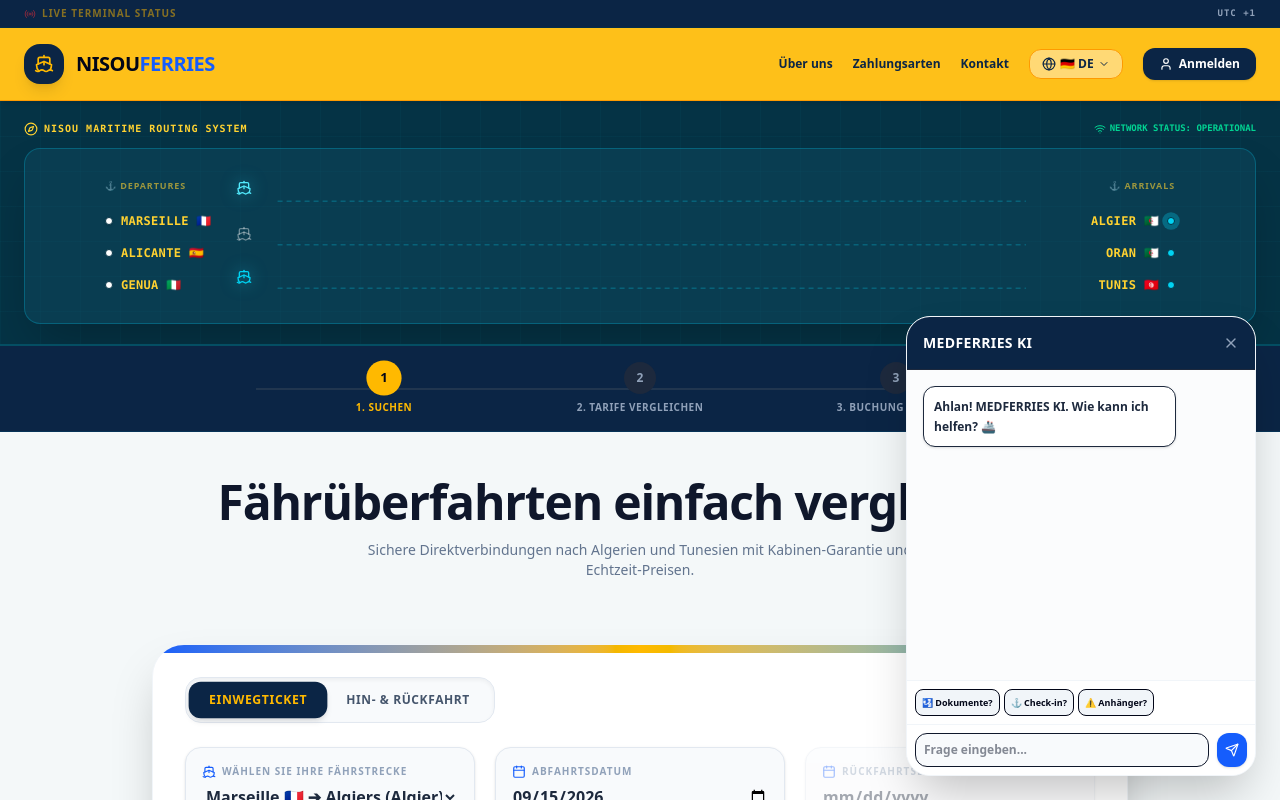
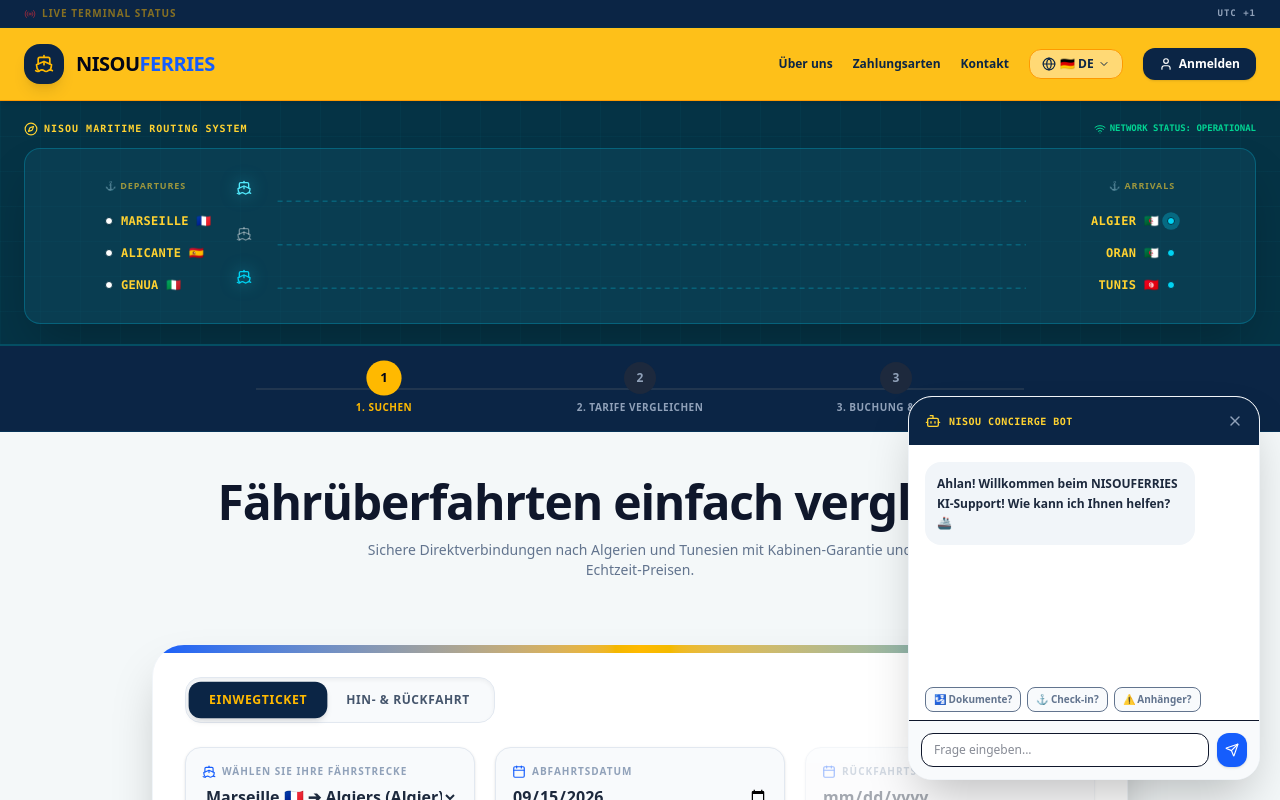
Before and after one commit to hamoudk088-creator/ferry-booking-frontend, a Next.js app: page / in a window 1280 px wide. Both pictures are taken after a click on the button 1226 px from the left and 731 px from the top of the page. Shown: the top 800 px of the page. Built offline with nearby package versions, Linux system fonts and the light colour scheme.

Commit message:
All-in-One Master-Upgrades abgeschlossen

```diff
--- a/app/AiChatbot.tsx
+++ b/app/AiChatbot.tsx
@@ -1,88 +1,78 @@
 "use client";
 
-import React, { useState, useEffect, useRef } from 'react';
-import { MessageSquareCode, Send, Bot, X } from 'lucide-react';
+import React, { useState } from 'react';
+import { MessageSquare, X, Send, Bot } from 'lucide-react';
 import { LOCALES } from './locales';
 
 export default function AiChatbot({ currentLang }: { currentLang: string }) {
+  const [isOpen, setIsOpen] = useState(false);
+  const [messages, setMessages] = useState<any[]>([
+    { id: 1, sender: 'bot', text: currentLang === 'AR' ? "مرحباً بك في الدعم الذكي لـ NISOUFERRIES! كيف يمكنني مساعدتك؟" : currentLang === 'FR' ? "Bienvenue sur l'assistance NISOUFERRIES ! Comment puis-je vous aider ?" : "Ahlan! Willkommen beim NISOUFERRIES KI-Support! Wie kann ich Ihnen helfen? 🚢" }
+  ]);
+  const [input, setInput] = useState('');
   const t = LOCALES[currentLang] || LOCALES.DE;
-  const [isOpen, setIsOpen] = useState(false);
-  const [messages, setMessages] = useState([{ sender: 'bot', text: t.botWelcome }]);
-  const [input, setInput] = useState('');
-  const chatEndRef = useRef<HTMLDivElement>(null);
 
-  // Scrollt automatisch nach unten, wenn neue Nachrichten kommen
-  useEffect(() => {
-    chatEndRef.current?.scrollIntoView({ behavior: 'smooth' });
-  }, [messages]);
+  const handleFastQuestion = (type: string) => {
+    let reply = t.resDefault || "Bitte nutzen Sie die Buchungsmaske.";
+    if (type === 'dok') reply = t.resDok || "🛂 Gültiger Reisepass und Fahrzeugpapiere notwendig.";
+    if (type === 'port') reply = t.resHafen || "⚓ Bitte eintreffen Sie 3-4 Stunden vor Abfahrt am Hafen.";
+    if (type === 'trailer') reply = t.resTrailer || "⚠️ Anhänger-Option im Cockpit aktivieren.";
 
-  // Aktualisiert die Begrüßung des Bots live, wenn die Sprache auf der Webseite wechselt
-  useEffect(() => {
-    setMessages([{ sender: 'bot', text: t.botWelcome }]);
-  }, [currentLang, t.botWelcome]);
+    setMessages(prev => [
+      ...prev,
+      { id: Date.now(), sender: 'user', text: type === 'dok' ? t.fastQ1 : type === 'port' ? t.fastQ2 : t.fastQ3 },
+      { id: Date.now() + 1, sender: 'bot', text: reply }
+    ]);
+  };
 
-  const handleSend = (text: string) => {
-    if (!text.trim()) return;
-    const newMsgs = [...messages, { sender: 'user', text }];
-    setMessages(newMsgs);
+  const handleSend = (e: React.FormEvent) => {
+    e.preventDefault();
+    if (!input.trim()) return;
+    setMessages(prev => [
+      ...prev,
+      { id: Date.now(), sender: 'user', text: input },
+      { id: Date.now() + 1, sender: 'bot', text: "🤖 NISOU-KI: " + (t.resDefault || "Daten empfangen. Bitte nutzen Sie die Buchungsstrecke für Echtzeit-Preise.") }
+    ]);
     setInput('');
-
-    setTimeout(() => {
-      let reply = t.resDefault;
-      if (text.includes('Dokument') || text.includes('وثائق') || text.includes('document')) reply = t.resDok;
-      else if (text.includes('Hafen') || text.includes('ميناء') || text.includes('port')) reply = t.resHafen;
-      else if (text.includes('Anhänger') || text.includes('مقطورة') || text.includes('remorque')) reply = t.resTrailer;
-      setMessages([...newMsgs, { sender: 'bot', text: reply }]);
-    }, 500);
   };
 
   return (
-    <div className="fixed bottom-6 right-6 z-50 text-slate-950 font-sans">
-
-      {/* CHAT ICON BUTTON */}
-      {!isOpen && (
-        <button onClick={() => setIsOpen(true)} className="bg-[#0b2545] text-amber-400 p-4 rounded-full shadow-2xl border-2 border-amber-400 animate-bounce flex items-center justify-center hover:scale-105 transition-transform">
-          <MessageSquareCode className="h-6 w-6" />
+    <div className="fixed bottom-5 right-5 z-50 font-sans text-slate-900 print-hidden">
+      {!isOpen ? (
+        <button type="button" onClick={() => setIsOpen(true)} className="bg-[#0b2545] hover:bg-slate-800 text-amber-300 p-4 rounded-full shadow-2xl flex items-center justify-center transition-all transform active:scale-95 border border-amber-500/20">
+          <MessageSquare className="h-6 w-6" />
         </button>
-      )}
-
-      {/* CHAT WINDOW */}
-      {isOpen && (
-        <div className="bg-white w-[350px] h-[460px] rounded-[24px] shadow-2xl border border-slate-100 flex flex-col overflow-hidden animate-fade-in">
-
+      ) : (
+        <div className="bg-white border rounded-[24px] shadow-2xl w-80 md:w-88 flex flex-col h-96 overflow-hidden border-slate-100 animate-scale-up">
           {/* BOT HEADER */}
-          <div className="bg-[#0b2545] text-white p-4 flex justify-between items-center border-b border-slate-800">
-            <span className="font-black text-xs md:text-sm tracking-wide">MEDFERRIES KI</span>
-            <button onClick={() => setIsOpen(false)} className="text-slate-400 hover:text-white transition-colors">
-              <X className="h-4 w-4" />
-            </button>
+          <div className="bg-[#0b2545] text-white p-4 flex justify-between items-center border-b">
+            <div className="flex items-center gap-2 font-mono text-[10px] font-black tracking-wider uppercase text-amber-300">
+              <Bot className="h-4 w-4" /> NISOU CONCIERGE BOT
+            </div>
+            <button type="button" onClick={() => setIsOpen(false)} className="text-slate-400 hover:text-white"><X className="h-4 w-4" /></button>
           </div>
 
-          {/* MESSAGE STREAM */}
-          <div className="flex-1 p-4 overflow-y-auto space-y-3 bg-slate-50/50">
-            {messages.map((m, i) => (
-              <div key={i} className={`flex ${m.sender === 'user' ? 'justify-end' : 'justify-start'}`}>
-                <div className={`p-2.5 rounded-xl text-xs font-semibold max-w-[80%] leading-relaxed ${m.sender === 'user' ? 'bg-blue-600 text-white' : 'bg-white text-slate-800 border shadow-sm'}`}>
-                  {m.text}
-                </div>
+          {/* CHAT-WINDOWS */}
+          <div className="flex-1 p-4 overflow-y-auto space-y-3 text-xs font-bold max-h-[250px]">
+            {messages.map(m => (
+              <div key={m.id} className={`p-3 rounded-2xl max-w-[85%] leading-relaxed ${m.sender === 'bot' ? 'bg-slate-100 text-slate-800 mr-auto text-left' : 'bg-blue-600 text-white ml-auto text-right'}`}>
+                {m.text}
               </div>
             ))}
-            <div ref={chatEndRef} />
           </div>
 
-          {/* QUICK BUTTONS */}
-          <div className="p-2 border-t border-slate-100 flex flex-wrap gap-1 bg-white">
-            <button type="button" onClick={() => handleSend(t.fastQ1)} className="text-[9px] font-bold bg-slate-100 hover:bg-amber-400 hover:text-slate-950 p-1.5 rounded-lg border transition-colors">{t.fastQ1}</button>
-            <button type="button" onClick={() => handleSend(t.fastQ2)} className="text-[9px] font-bold bg-slate-100 hover:bg-amber-400 hover:text-slate-950 p-1.5 rounded-lg border transition-colors">{t.fastQ2}</button>
-            <button type="button" onClick={() => handleSend(t.fastQ3)} className="text-[9px] font-bold bg-slate-100 hover:bg-amber-400 hover:text-slate-950 p-1.5 rounded-lg border transition-colors">{t.fastQ3}</button>
+          {/* SNELLKLICK BUTTONS */}
+          <div className="px-4 pb-2 flex gap-1.5 flex-wrap">
+            <button type="button" onClick={() => handleFastQuestion('dok')} className="bg-slate-50 border hover:bg-slate-100 text-[10px] font-bold text-slate-500 px-2 py-1 rounded-lg">{t.fastQ1 || "🛂 Dokumente?"}</button>
+            <button type="button" onClick={() => handleFastQuestion('port')} className="bg-slate-50 border hover:bg-slate-100 text-[10px] font-bold text-slate-500 px-2 py-1 rounded-lg">{t.fastQ2 || "⚓ Check-in?"}</button>
+            <button type="button" onClick={() => handleFastQuestion('trailer')} className="bg-slate-50 border hover:bg-slate-100 text-[10px] font-bold text-slate-500 px-2 py-1 rounded-lg">{t.fastQ3 || "⚠️ Anhänger?"}</button>
           </div>
 
-          {/* INPUT FIELD */}
-          <form onSubmit={(e) => { e.preventDefault(); handleSend(input); }} className="p-2 border-t border-slate-100 flex gap-2 bg-white">
-            <input type="text" value={input} onChange={(e) => setInput(e.target.value)} placeholder={t.botPlaceholder} className="flex-1 bg-slate-50 border p-2 rounded-xl text-xs focus:outline-none font-semibold text-slate-900" />
-            <button type="submit" className="bg-blue-600 hover:bg-blue-700 text-white p-2 rounded-xl shadow transition-colors"><Send className="h-3.5 w-3.5" /></button>
+          {/* FORMULAR INPUT */}
+          <form onSubmit={handleSend} className="p-3 bg-slate-50 border-t flex gap-2">
+            <input type="text" value={input} onChange={(e) => setInput(e.target.value)} placeholder={t.botPlaceholder || "Frage eingeben..."} className="flex-1 bg-white border px-3 py-2 rounded-xl text-xs focus:outline-none" />
+            <button type="submit" className="bg-blue-600 text-white p-2 rounded-xl flex items-center justify-center shadow"><Send className="h-3.5 w-3.5" /></button>
           </form>
-
         </div>
       )}
     </div>
--- /dev/null
+++ b/app/PetCargoForm.tsx
@@ -0,0 +1,33 @@
+"use client";
+
+import React, { useState } from 'react';
+import { ShieldCheck, Info } from 'lucide-react';
+
+export default function PetCargoForm({ selectedPet, currentLang }: { selectedPet: boolean; currentLang: string }) {
+  const [petPassport, setPetPassport] = useState('');
+
+  if (!selectedPet) return null;
+
+  return (
+    <div className="p-4 bg-amber-50/50 border border-amber-200 rounded-2xl space-y-3 animate-fade-in text-left text-xs font-bold mt-2">
+      <div className="flex items-center gap-1.5 text-amber-800">
+        <Info className="h-4 w-4 shrink-0" />
+        <span className="uppercase text-[9px] tracking-wider">🛂 Zollpflichtige Haustier-Deklaration</span>
+      </div>
+      <div>
+        <label className="text-[10px] text-slate-500 uppercase block mb-1">EU-Heimtierausweis-Nummer (inkl. Tollwut-Impfstatus)</label>
+        <input
+          type="text"
+          required
+          value={petPassport}
+          onChange={(e) => setPetPassport(e.target.value.toUpperCase())}
+          placeholder="z.B. DE-01-1234567"
+          className="w-full bg-white border border-amber-200 p-2.5 rounded-xl text-xs font-mono font-black tracking-wider uppercase focus:outline-none"
+        />
+      </div>
+      <div className="text-[10px] text-emerald-700 bg-emerald-50 p-2 rounded-xl flex items-center gap-1.5">
+        <ShieldCheck className="h-3.5 w-3.5" /> Veterinär-Zollstatus: Vorregistriert
+      </div>
+    </div>
+  );
+}
```
Also changed, not shown: app/BookingFormSteps.tsx (+17 -18 lines).
